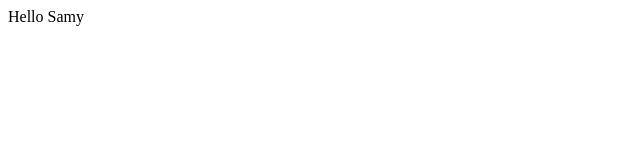
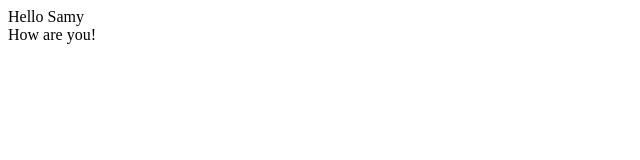
Before and after one commit to Samanta9657/redesigned-fortnight, a plain HTML site: page index.html in a window 1280 px wide. Shown: the full height of the page, 0-640 px from the left. Drawn offline with Linux system fonts and the light colour scheme.

Commit message:
Question added

```diff
--- a/index.html
+++ b/index.html
@@ -1 +1,2 @@
 <div>Hello Samy</div>
+<div>How are you!</div>
```
